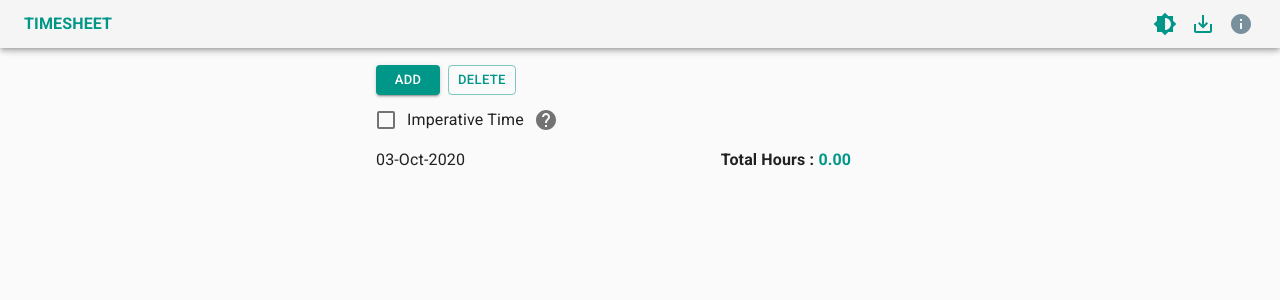
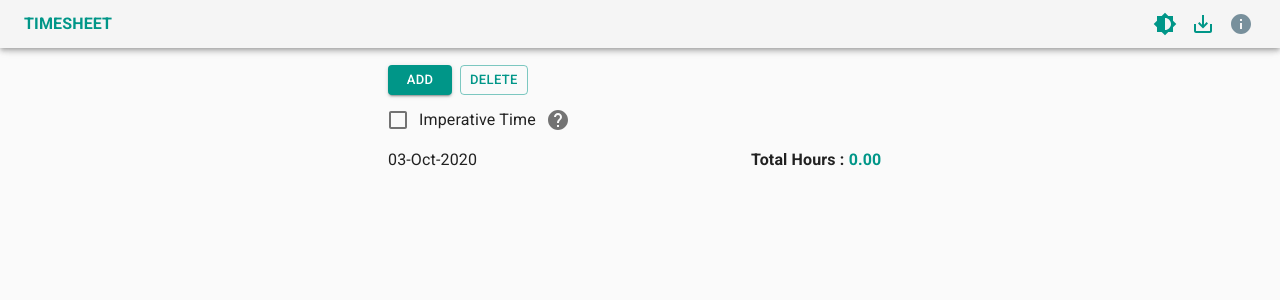
Before and after one commit to nishantpainter/timesheet, a React (Create React App) app: page / in a window 1280 px wide. Shown: the top 300 px of the page. Built offline with nearby package versions, Linux system fonts and the light colour scheme.

Commit message:
Update styles

```diff
--- a/src/Timesheet/components/ImperativeTimeControl.tsx
+++ b/src/Timesheet/components/ImperativeTimeControl.tsx
@@ -22,7 +22,13 @@ const ImperativeTimeControl: React.FC<ImperativeTimeControlProps> = (props) => {
 
   const classes = useStyles();
   return (
-    <Box display="flex" alignItems="center" height={32} marginBottom={1}>
+    <Box
+      display="flex"
+      alignItems="center"
+      height={32}
+      marginBottom={1}
+      padding={1.5}
+    >
       <FormControlLabel
         control={
           <Checkbox checked={checked} onChange={onChange} color="primary" />
--- a/src/Timesheet/components/TimesheetLineControl.tsx
+++ b/src/Timesheet/components/TimesheetLineControl.tsx
@@ -17,7 +17,13 @@ const TimesheetLineControl: React.FC<TimesheetLineControlProps> = (props) => {
 
   const classes = useStyles();
   return (
-    <Box display="flex" alignItems="center" height={32} marginBottom={1}>
+    <Box
+      display="flex"
+      alignItems="center"
+      height={32}
+      marginBottom={1}
+      padding={1.5}
+    >
       <Button
         variant="contained"
         color="primary"
--- a/src/Timesheet/components/TimesheetLineInfo.tsx
+++ b/src/Timesheet/components/TimesheetLineInfo.tsx
@@ -38,8 +38,9 @@ const TimesheetLineInfo: React.FC<TimesheetLineInfoProps> = (props) => {
       display="flex"
       alignItems="center"
       height={32}
+      padding={1.5}
       marginBottom={0.5}
-      width="90%"
+      width="98%"
       justifyContent="space-between"
     >
       <Typography>{date}</Typography>
```
